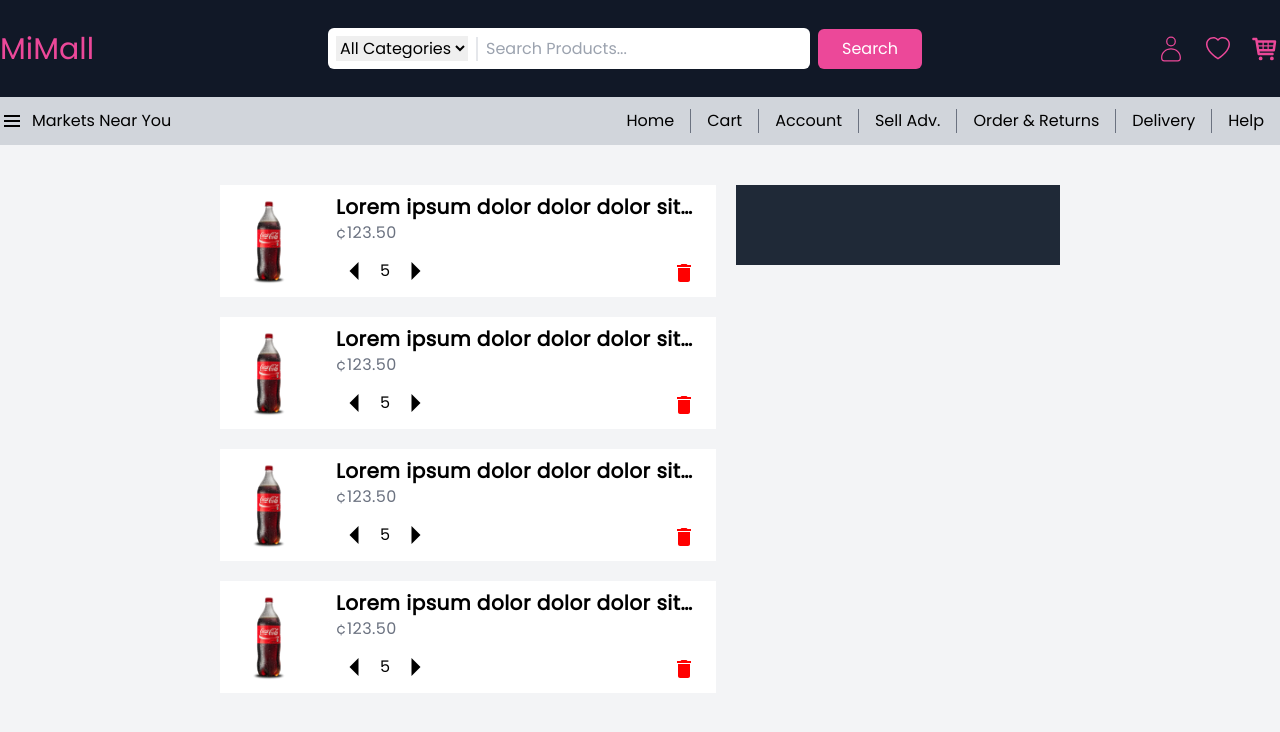
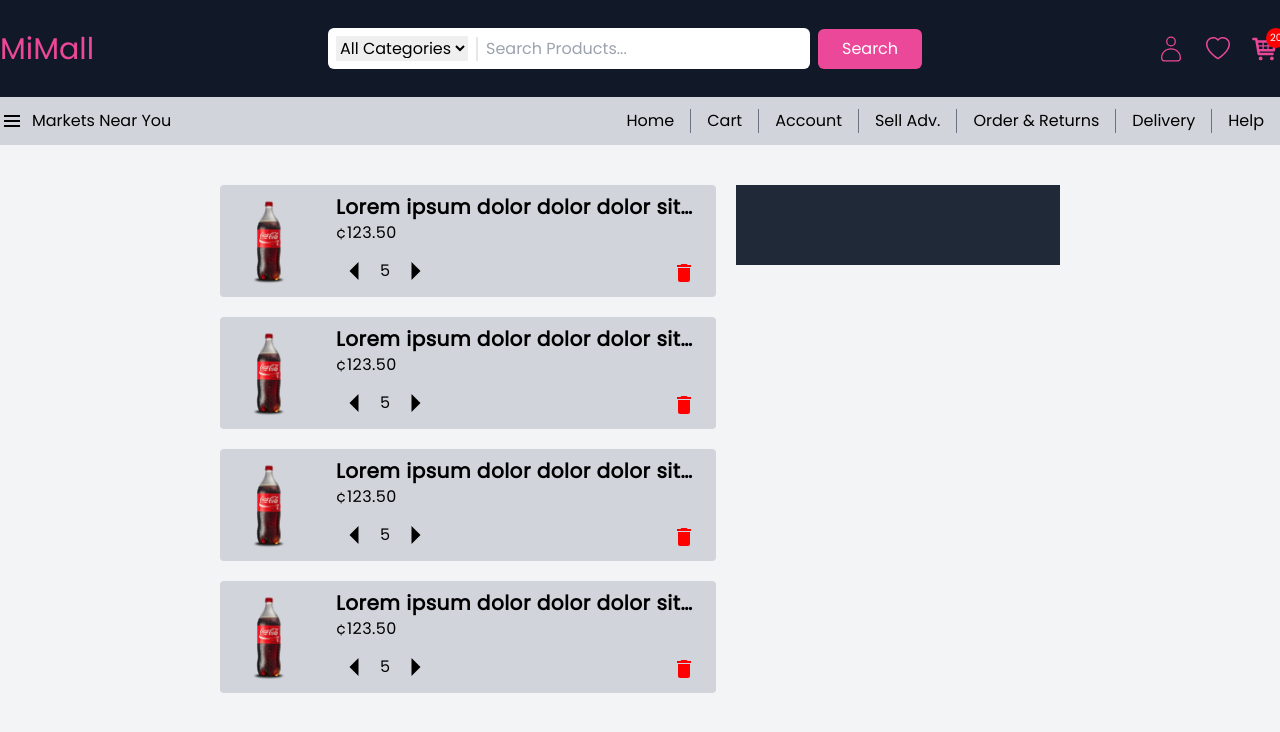
Before and after one commit to PrinceNarteh/mimall, a Next.js app: page /cart in a window 1280 px wide. Shown: the top 732 px of the page. Built offline with nearby package versions, Linux system fonts and the light colour scheme.

Commit message:
add cart count indicator

```diff
--- a/app/CartItem.tsx
+++ b/app/CartItem.tsx
@@ -6,7 +6,7 @@ import { MdDelete } from "react-icons/md";
 
 const CartItem = () => {
   return (
-    <div className="h-28 flex bg-white w-full">
+    <div className="h-28 flex bg-gray-300 w-full rounded">
       <div className="relative w-24 shrink-0">
         <Image src={productOne} fill style={{ objectFit: "contain" }} alt="" />
       </div>
@@ -14,7 +14,7 @@ const CartItem = () => {
         <h3 className="font-semibold tracking-wide text-xl line-clamp-1">
           Lorem ipsum dolor dolor dolor sit amet.
         </h3>
-        <p className="flex items-start my-3 tracking-wide -mt-0 -pl-0 text-gray-500">
+        <p className="flex items-start my-3 tracking-wide -mt-0 -pl-0">
           ¢123.50
         </p>
         <div className="flex items-center justify-between w-full">
--- a/app/MainNavbar.tsx
+++ b/app/MainNavbar.tsx
@@ -28,7 +28,12 @@ const MainNavbar = () => {
         <div className="flex items-center space-x-5">
           <CiUser className="text-pink-500 text-3xl cursor-pointer" />
           <BsHeart className="text-pink-500 text-2xl cursor-pointer" />
-          <TiShoppingCart className="text-pink-500 text-3xl cursor-pointer" />
+          <div className="relative">
+            <TiShoppingCart className="text-pink-500 text-3xl cursor-pointer" />
+            <div className="absolute -top-1.5 -right-1.5 w-5 h-5  bg-[red] rounded-full flex justify-center items-center">
+              <span className="text-white text-[10px]">20</span>
+            </div>
+          </div>
         </div>
       </div>
     </div>
```
